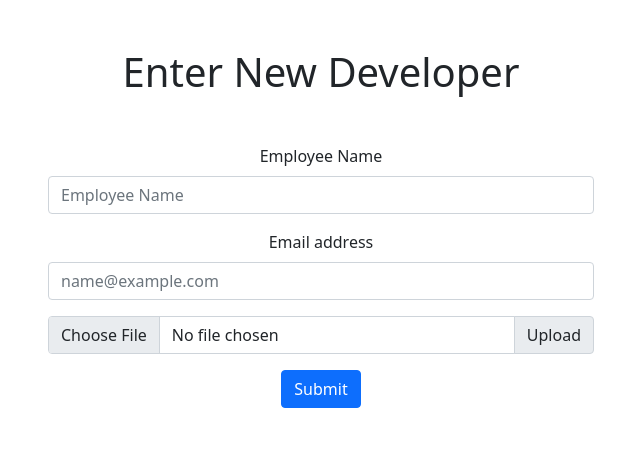
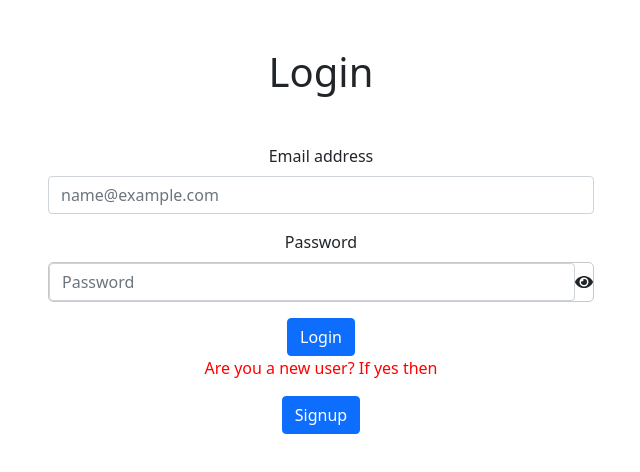
Before and after one commit to shraddhast/neoscrum, a React (Create React App) app: page / in a window 1280 px wide. Shown: the top 472 px of the page, without its empty margins (319-959 px from the left). Built offline with nearby package versions, Linux system fonts and the light colour scheme.

Commit message:
thirdcommit

```diff
--- a/package.json
+++ b/package.json
@@ -3,6 +3,7 @@
   "version": "0.1.0",
   "private": true,
   "dependencies": {
+    "@fortawesome/fontawesome-svg-core": "^1.2.34",
     "@fortawesome/free-solid-svg-icons": "^5.15.2",
     "@fortawesome/react-fontawesome": "^0.1.14",
     "@testing-library/jest-dom": "^5.11.4",
--- a/src/App.js
+++ b/src/App.js
@@ -6,9 +6,7 @@ import Registration from './Components.js/Registration';
 import Login  from './Components.js/Login';
 import Dashboard from './Components.js/Dashboard';
 
-<link rel="stylesheet" href="path/to/font-awesome/css/font-awesome.min.css"></link>
-
-
+{/* <link rel="stylesheet" href="path/to/font-awesome/css/font-awesome.min.css"></link> */}
 
 class App extends Component {
   render(){
@@ -17,12 +15,11 @@ class App extends Component {
       <>
       <Switch>
 
-      <Route exact path = "/"  component = {Registration} />
-      <Route exact path = "/login"  component={Login}/>
+      <Route exact path = "/"  component={Login}/>
+      <Route exact path = "/Registration"  component = {Registration} />
       <Route exact path = "/dashboard"  component={Dashboard}/>
 
       </Switch>
-
        </>
       </div>
     );
--- a/src/Components.js/Dashboard.js
+++ b/src/Components.js/Dashboard.js
@@ -1,9 +1,15 @@
 import React from 'react'
+import { Link } from 'react-router-dom'
+import Cards from './cards'
+import feedback from './feedback'
+
 
 function Dashboard() {
+
     return (
         <div>
             Dashboard
+
             <nav class="navbar navbar-expand-lg navbar-light bg-light">
             <div class="container-fluid">
             <img class="img-responsive2 image"
@@ -11,11 +17,22 @@ function Dashboard() {
 
             <div class="col-justify-right ">
             <button class="button1" type="button" >Add Feedback</button>
+            <Link to ="./">
             <button class="button2" type="button" > Logout</button>
+            </Link>
+
+            </div>
+            </div>
+            </nav>
+            <br />
+            <div class='row'>{
+
+                feedback.map((value,index)=> {
+                     return <Cards name={value.name} review={value.review}  />
+                })
+            }
             </div>
 
-    </div>
-    </nav>
     </div>
     )
 }
--- a/src/Components.js/Login.js
+++ b/src/Components.js/Login.js
@@ -1,8 +1,10 @@
 import React,{ useState } from 'react'
 import useForm from './useForm';
+import Registration from './Registration'
 import validateInfo from './validateInfo'
 import { FontAwesomeIcon } from "@fortawesome/react-fontawesome";
 import { faEye } from "@fortawesome/free-solid-svg-icons";
+import { Link } from 'react-router-dom';
 
 const Login = ()=> {
 
@@ -23,40 +25,27 @@ const Login = ()=> {
                 <h1 className="text-center">Login</h1>
             </div>
 
-            <div className="container " >
+            <div className="container text-left" >
                 <div className="row">
                     <div className="col-md-6 col-10 mx-auto">
 
-                    <form onSubmit={handleSubmit}>
+                    <form onSubmit ={handleSubmit}>
 
                     <div className="mb-3">
                     <label htmlFor="email" className="form-label">Email address</label>
 
                     <input type="text"
-                    className="form-control"
+                    className="form-control noti"
                     id="email"
                     name="email"
                     value = {values.email}
                     onChange={handleChange}
                     placeholder="name@example.com" />
-                    {errors.email && <p>{errors.email}</p>}
+                    <small className="effect">
+                    {errors.errors == undefined ? "" : <p>{errors.errors.email}</p>}</small>
+                    {/* {errors.email && <p>{errors.email}</p>} */}
                     </div>
 
-                    {/* <div className="mb-3">
-                    <label htmlFor="password" className="form-label">Password</label>
-
-                    <div className='input-container'>
-                    <input type="password"
-                    className="form-control"
-                    id="password"
-                    name="password"
-                    value = {values.password}
-                    onChange={handleChange}
-                    placeholder="Password" />
-                    <span class="material-icons visibility">visibility</span>
-                    </div>
-                    {errors.password && <p>{errors.password}</p>}
-                    </div> */}
 
                     <div className="mb-3">
                     <label htmlFor="password" className="form-label">Password</label>
@@ -64,7 +53,7 @@ const Login = ()=> {
                     <div className='input-container'>
                     <input
                     type={passwordShown ? "text" : "password"}
-                    className="form-control"
+                    className="form-control "
                     id="password"
                     name="password"
                     value = {values.password}
@@ -72,17 +61,24 @@ const Login = ()=> {
                     placeholder="Password" />
                      <i onClick={togglePassword}>{eye}</i>
                     </div>
-                    {errors.password && <p>{errors.password}</p>}
+                    <small className="effect">
+                    {errors.errors == undefined ? "" : <p>{errors.errors.password}</p>}</small>
+                    {/* {errors.password && <p>{errors.password}</p>} */}
                     </div>
-
-
-
-
 
                     <div class= "col-12">
                     <button class=" btn btn-primary" type= "submit">Login</button>
                     </div>
 
+                    <p className="noti">
+                        Are you a new user? If yes then</p>
+
+                    <div class= "col-12">
+                        <Link to = "./Registration" >
+                        <button class=" btn btn-primary" type= "submit"> Signup </button>
+                        </Link>
+
+                    </div>
                 </form>
             </div>
          </div>
--- a/src/Components.js/Registration.js
+++ b/src/Components.js/Registration.js
@@ -6,21 +6,22 @@ const Registration =() => {
 
     const {handleChange, values, handleSubmit,errors} = useForm(validateInfo)
 
+    console.log(errors)
     return (
         <div>
             <div className= "my-5">
                 <h1 className="text-center">Enter New Developer</h1>
             </div>
 
-            <div className="container " >
+            <div className="container text-left" >
                 <div className="row">
                     <div className="col-md-6 col-10 mx-auto">
 
-                    <form onSubmit={handleSubmit} >
+                    <form onSubmit= { handleSubmit } >
 
-                    <div class="mb-3">
+                    <div className="mb-3">
                     <label htmlFor="ename"
-                    class="form-label">
+                    className="form-label">
                     Employee Name</label>
                      <input
                      type="text"
@@ -30,11 +31,13 @@ const Registration =() => {
                      placeholder="Employee Name"
                      value = {values.ename}
                      onChange={handleChange}/>
-                     {errors.ename && <p>{errors.ename}</p>}
+                      {/* {console.log(errors.errors)} */}
+                      <small className="effect">
+                     {errors.errors == undefined ? "" : <p>{errors.errors.ename}</p>}</small>
                     </div>
 
 
-                    <div class="mb-3">
+                    <div className="mb-3">
                     <label htmlFor="email"
                     className="form-label">Email address</label>
                     <input type="text"
@@ -44,7 +47,9 @@ const Registration =() => {
                     value = {values.email}
                     onChange={handleChange}
                     placeholder="name@example.com" />
-                    {errors.email && <p>{errors.email}</p>}
+                     <small className="effect">
+                     {errors.errors == undefined ? "" : <p>{errors.errors.email}</p>}</small>
+                    {/* {errors.email && <p>{errors.email}</p>} */}
                     </div>
 
                     <div className="input-group mb-3">
@@ -52,12 +57,12 @@ const Registration =() => {
                      className="form-control"
                      id="browse"
                      name="browse" />
-                     <label class="input-group-text"
+                     <label className="input-group-text"
                      htmlFor="browse">Upload</label>
                     </div>
 
-                    <div class= "col-12">
-                    <button class=" btn btn-primary" type= "submit">Submit</button>
+                    <div className= "col-12">
+                    <button className=" btn btn-primary" type= "submit">Submit</button>
                     </div>
 
                 </form>
--- /dev/null
+++ b/src/Components.js/cards.js
@@ -0,0 +1,24 @@
+import React from 'react'
+
+function Cards(props) {
+
+    return (
+    <>
+
+        <div className='col-md-4 col-sm-6  '>
+        <div class="card-group crd">
+            <div class="card">
+                <div class="card-body">
+                <h5 class="card-title">FeedBack</h5>
+                <p className="card-text">{props.review}</p>
+                <p class="card-text"><small class="text-muted">sent by:{props.name}</small></p>
+                </div>
+            </div>
+        </div>
+        </div>
+
+    </>
+    )
+}
+
+export default Cards
--- /dev/null
+++ b/src/Components.js/feedback.js
@@ -0,0 +1,16 @@
+const feedback = [
+    {
+        name: "Siddhi Martal",
+        review: "Nice work "
+    },
+    {
+        name: "Vishal yadav",
+        review: "Good work "
+    },
+    {
+        name: "Anushchand",
+        review: "Keep it up. Nice explanation easy to understand"
+    }
+]
+
+export default feedback
--- a/src/Components.js/useForm.js
+++ b/src/Components.js/useForm.js
@@ -11,7 +11,7 @@ const useForm = () => {
     const [errors, setErrors] = useState({})
 
     const handleChange = (e) => {
-        const {name,value} = e.target
+        const { name ,value} = e.target;
         setValues ({
          ...values,
          [name]: value
@@ -19,13 +19,14 @@ const useForm = () => {
         })
     }
 
-    const handleSubmit =(e) => {
-        e.preventDefault();
+    const handleSubmit =(event) => {
+        console.log("handelsubmit")
+        event.preventDefault()
 
         setErrors(validateInfo(values))
     }
 
-
+    console.log(errors)
     return {handleChange, values ,handleSubmit , errors}
 }
 
--- a/src/Components.js/validateInfo.js
+++ b/src/Components.js/validateInfo.js
@@ -1,12 +1,12 @@
-
 export default function validateInfo(values){
 
     let errors = {}
 
-    if(values.ename === "") {
+    console.log(values)
+    if(values.ename == "") {
          errors.ename= "Name required"
      }
-     else if (!/^[A-Za-z]+$/.test(values.ename)){
+     else if (! /^[A-Za-z]+$/.test(values.ename)){
         errors.ename = "Only Alphabets are allowed"
      }
 
@@ -16,9 +16,9 @@ export default function validateInfo(values){
      {
          errors.email = "Not a valid Email"
      }
-     if(values.password === ""){
+     if(values.password == ""){
          errors.password ="Enter Password"
      }
-
+     console.log(errors)
      return {errors};
 }
```
Also changed, not shown: src/Components.js/Addfeedback.js (added, +9 -0 lines), 2 other files (tests, documents, lock files or other folders). Lines whose indentation alone changed are shown as unchanged.
